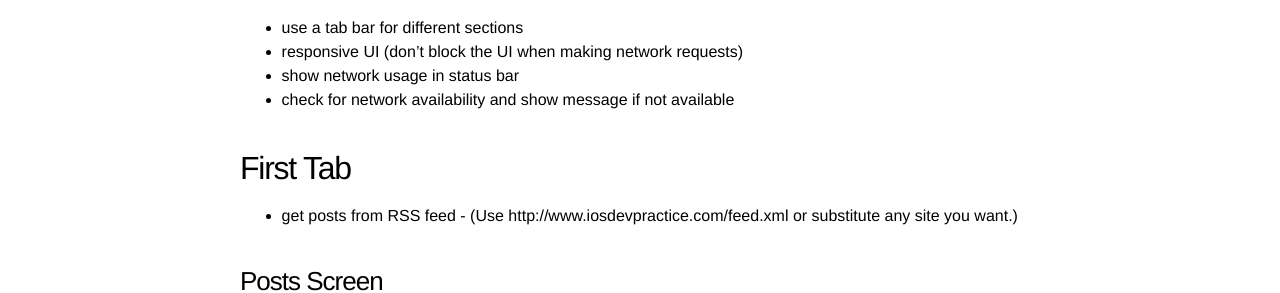
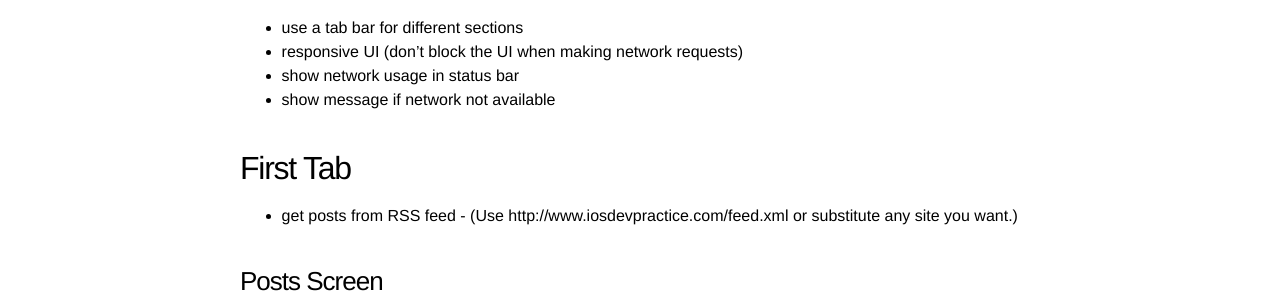
Before and after one commit to iosdevpractice/iosdevpractice.github.io, a Jekyll site: the page built from _posts/2014-08-17-fan-site-app.markdown, in a window 1280 px wide. Shown: the part 326-619 px from the top of the page. Built offline with Jekyll 4.4.1, drawn with Linux system fonts in a browser that asks for light colours; comment, search, counter and statistics services are not loaded.

Commit message:
change network error wording

```diff
--- a/_posts/2014-08-17-fan-site-app.markdown
+++ b/_posts/2014-08-17-fan-site-app.markdown
@@ -12,7 +12,7 @@ This practice exercise will explore accessing the network, parsing XML and JSON.
 * use a tab bar for different sections
 * responsive UI (don't block the UI when making network requests)
 * show network usage in status bar
-* check for network availability and show message if not available
+* show message if network not available
 
 ## First Tab
 * get posts from RSS feed - (Use http://www.iosdevpractice.com/feed.xml or
```
